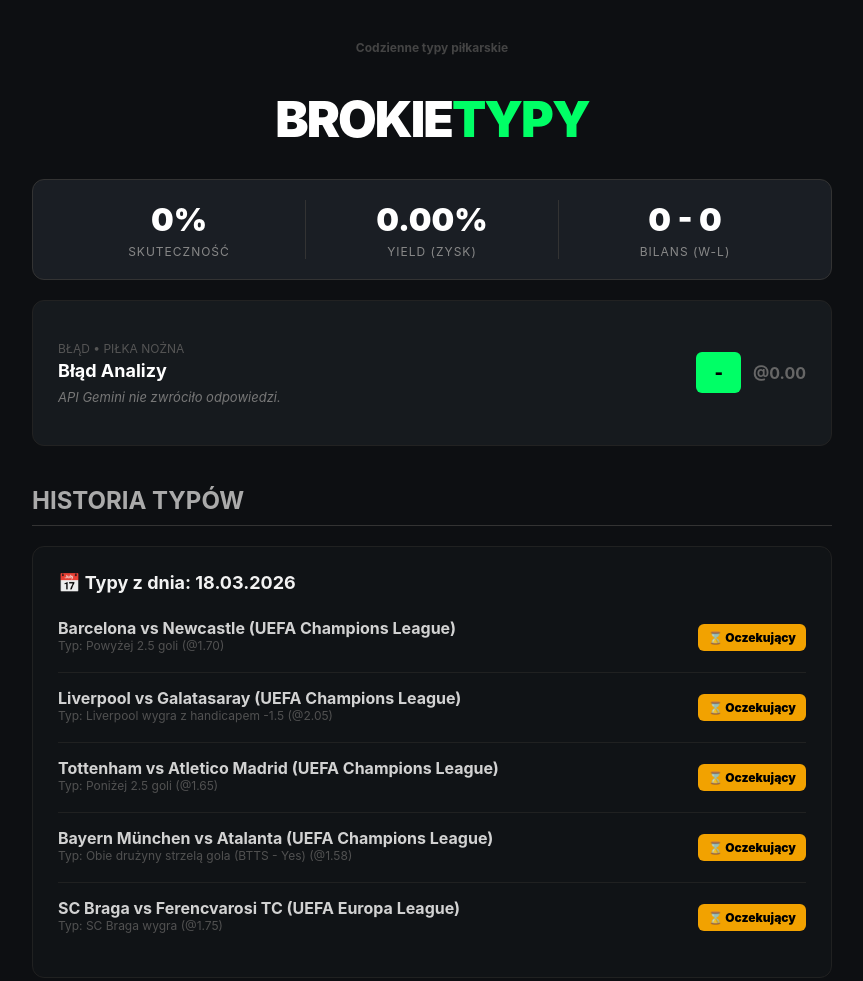
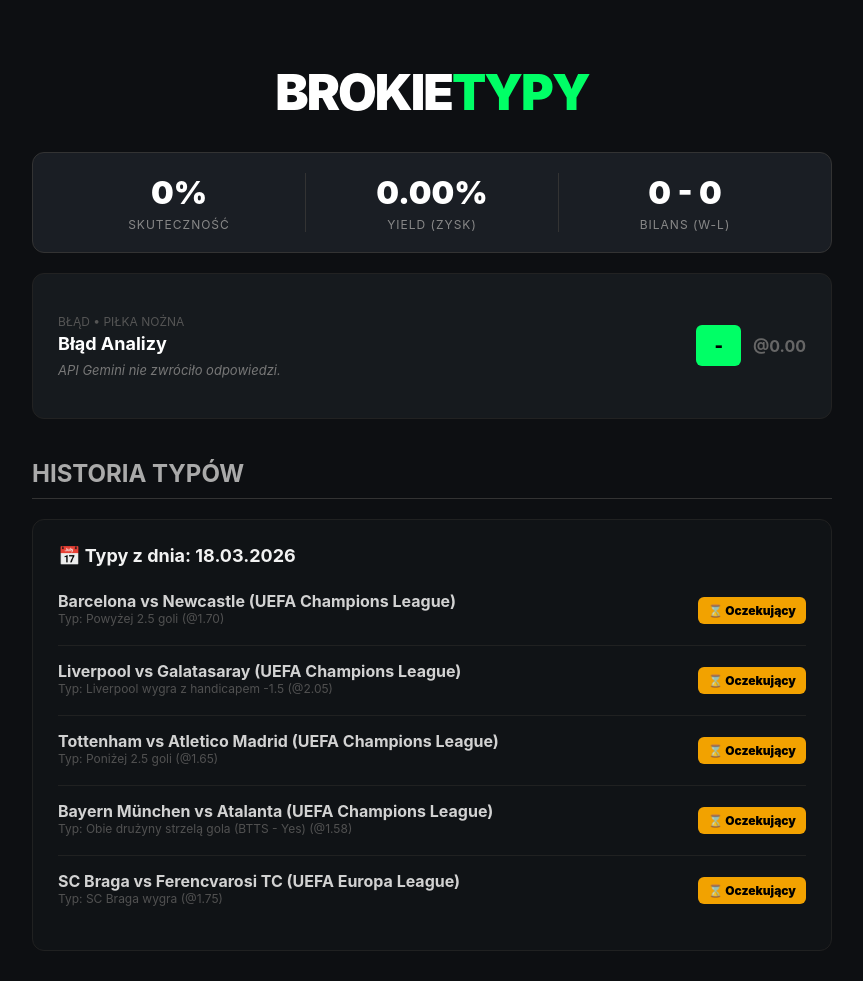
Before and after one commit to dejzi99/Brokietypy, a website: page public/index.html in a window 1280 px wide. Shown: the whole page, without its empty margins (208-1071 px from the left). Drawn offline with Linux system fonts and the light colour scheme.

Commit message:
Update index.html

```diff
--- a/public/index.html
+++ b/public/index.html
@@ -37,7 +37,6 @@ h2 { font-size: 24px; margin-top: 40px; color: #aaa; text-align: left; border-bo
 </head>
 <body>
 <div class="container">
-    <p style="color: #444; font-size: 12px; font-weight: bold; margin-bottom: 0;">Codzienne typy piłkarskie</p>
     <h1>BROKIE<span class="green">TYPY</span></h1>
 
     <!-- PUSTY POJEMNIK NA STATYSTYKI -->
```
